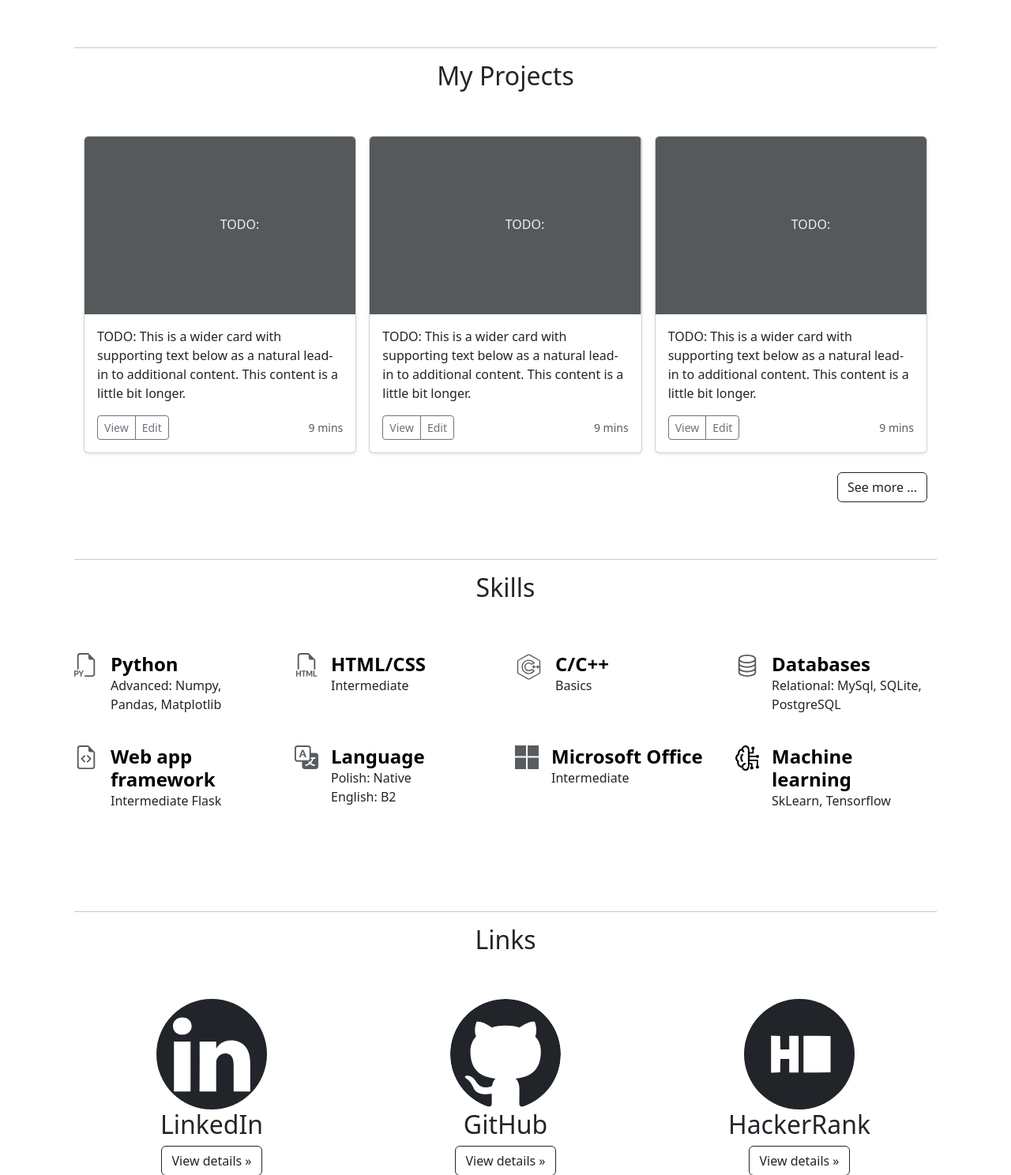
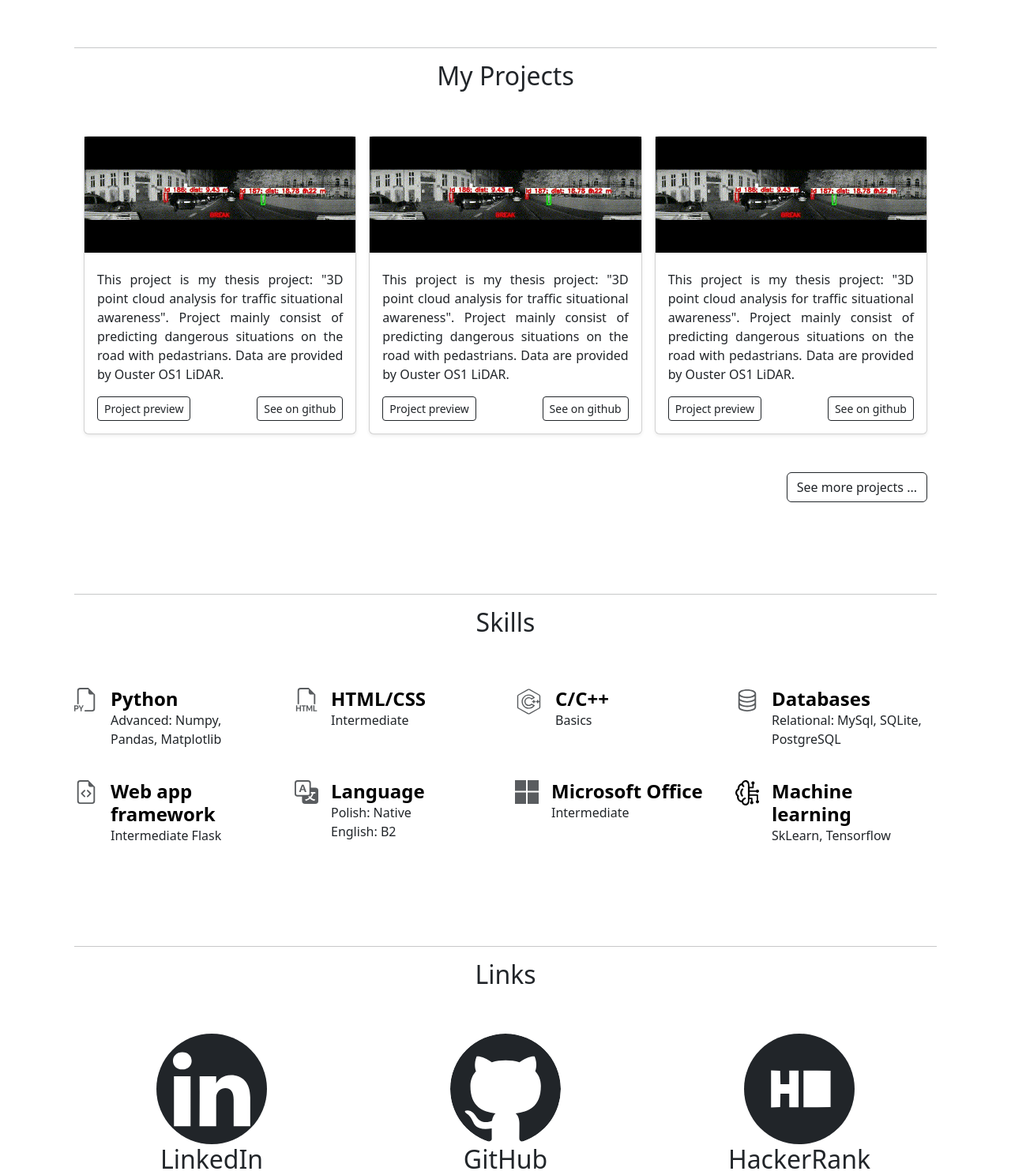
Before and after one commit to SzewczykSzy/Portfolio_Page, a Flask app: page / in a window 1280 px wide. Shown: the part 734-2222 px from the top of the page at 79% size. Run offline with Flask 2, Linux system fonts and the light colour scheme.

Commit message:
first project added in half

```diff
--- a/api/index.py
+++ b/api/index.py
@@ -18,6 +18,10 @@ def about():
 def projects():
     return render_template('projects.html')
 
+@app.route('/projects/project_1')
+def project_1():
+    return render_template('project_1.html')
+
 
 if __name__ == "__main__":
     app.run(debug=True)
--- a/api/templates/index.html
+++ b/api/templates/index.html
@@ -74,85 +74,96 @@
     <div class="container col-xxl-8 px-4 py-5">
         <hr id="scrollHeading_2">
         <h2 class="text-center">My Projects</h2>
-        <div class="album pt-5 bg-white">
+        <div class="album py-5 bg-white" >
             <div class="container">
                 <div class="row row-cols-1 row-cols-sm-2 row-cols-md-3 g-3">
                     <div class="col">
-                        <div class="card shadow-sm">
-                            <svg class="bd-placeholder-img card-img-top" width="100%" height="225"
-                                xmlns="http://www.w3.org/2000/svg" role="img" aria-label="Placeholder: Thumbnail"
-                                preserveAspectRatio="xMidYMid slice" focusable="false">
-                                <title>Placeholder</title>
-                                <rect width="100%" height="100%" fill="#55595c"></rect><text x="50%" y="50%"
-                                    fill="#eceeef" dy=".3em">TODO:</text>
-                            </svg>
+                        <div class="card shadow-sm card h-100">
+                            <div class="bd-placeholder-img card-img-top">
+                                <a href="{{ url_for('projects') }}" type="button">
+                                    <img src="../static/img/wynik.gif"
+                                    class="d-block w-100" alt="Wynik">
+                                </a>
+                            </div>
                             <div class="card-body">
-                                <p class="card-text">TODO: This is a wider card with supporting text below as a natural
-                                    lead-in to additional content. This content is a little bit longer.</p>
+                                <div class="pb-3">
+                                    <p class="card-text"
+                                       style="text-align: justify">This project is my thesis project: "3D point cloud analysis for traffic situational awareness". Project mainly consist of predicting dangerous situations on the road with pedastrians. Data are provided by Ouster OS1 LiDAR.
+                                    </p>
+                                </div>
                                 <div class="d-flex justify-content-between align-items-center">
-                                    <div class="btn-group">
-                                        <button type="button" class="btn btn-sm btn-outline-secondary">View</button>
-                                        <button type="button" class="btn btn-sm btn-outline-secondary">Edit</button>
-                                    </div>
-                                    <small class="text-body-secondary">9 mins</small>
+                                    <a href="{{ url_for('project_1') }}"
+                                           type="button"
+                                           class="btn btn-sm btn-outline-dark"”>Project preview</a>
+                                    <a href="https://github.com/SzewczykSzy/Dangerous-situations-with-pedastrians/tree/main"
+                                           target="_blank" type="button"
+                                           class="btn btn-sm btn-outline-dark">See on github</a>
                                 </div>
                             </div>
                         </div>
                     </div>
                     <div class="col">
-                        <div class="card shadow-sm">
-                            <svg class="bd-placeholder-img card-img-top" width="100%" height="225"
-                                xmlns="http://www.w3.org/2000/svg" role="img" aria-label="Placeholder: Thumbnail"
-                                preserveAspectRatio="xMidYMid slice" focusable="false">
-                                <title>Placeholder</title>
-                                <rect width="100%" height="100%" fill="#55595c"></rect><text x="50%" y="50%"
-                                    fill="#eceeef" dy=".3em">TODO:</text>
-                            </svg>
+                        <div class="card shadow-sm card h-100">
+                            <div class="bd-placeholder-img card-img-top">
+                                <a href="{{ url_for('projects') }}" type="button">
+                                    <img src="../static/img/wynik.gif"
+                                    class="d-block w-100" alt="Wynik">
+                                </a>
+                            </div>
                             <div class="card-body">
-                                <p class="card-text">TODO: This is a wider card with supporting text below as a natural
-                                    lead-in to additional content. This content is a little bit longer.</p>
+                                <div class="pb-3">
+                                    <p class="card-text"
+                                       style="text-align: justify">This project is my thesis project: "3D point cloud analysis for traffic situational awareness". Project mainly consist of predicting dangerous situations on the road with pedastrians. Data are provided by Ouster OS1 LiDAR.
+                                    </p>
+                                </div>
                                 <div class="d-flex justify-content-between align-items-center">
-                                    <div class="btn-group">
-                                        <button type="button" class="btn btn-sm btn-outline-secondary">View</button>
-                                        <button type="button" class="btn btn-sm btn-outline-secondary">Edit</button>
-                                    </div>
-                                    <small class="text-body-secondary">9 mins</small>
+                                    <a href="{{ url_for('projects') }}"
+                                           type="button"
+                                           class="btn btn-sm btn-outline-dark"”>Project preview</a>
+                                    <a href="https://github.com/SzewczykSzy/Dangerous-situations-with-pedastrians/tree/main"
+                                           target="_blank" type="button"
+                                           class="btn btn-sm btn-outline-dark">See on github</a>
                                 </div>
                             </div>
                         </div>
                     </div>
                     <div class="col">
-                        <div class="card shadow-sm">
-                            <svg class="bd-placeholder-img card-img-top" width="100%" height="225"
-                                xmlns="http://www.w3.org/2000/svg" role="img" aria-label="Placeholder: Thumbnail"
-                                preserveAspectRatio="xMidYMid slice" focusable="false">
-                                <title>Placeholder</title>
-                                <rect width="100%" height="100%" fill="#55595c"></rect><text x="50%" y="50%"
-                                    fill="#eceeef" dy=".3em">TODO:</text>
-                            </svg>
+                        <div class="card shadow-sm card h-100">
+                            <div class="bd-placeholder-img card-img-top">
+                                <a href="{{ url_for('projects') }}" type="button">
+                                    <img src="../static/img/wynik.gif"
+                                    class="d-block w-100" alt="Wynik">
+                                </a>
+                            </div>
                             <div class="card-body">
-                                <p class="card-text">TODO: This is a wider card with supporting text below as a natural
-                                    lead-in to additional content. This content is a little bit longer.</p>
+                                <div class="pb-3">
+                                    <p class="card-text"
+                                       style="text-align: justify">This project is my thesis project: "3D point cloud analysis for traffic situational awareness". Project mainly consist of predicting dangerous situations on the road with pedastrians. Data are provided by Ouster OS1 LiDAR.
+                                    </p>
+                                </div>
                                 <div class="d-flex justify-content-between align-items-center">
-                                    <div class="btn-group">
-                                        <button type="button" class="btn btn-sm btn-outline-secondary">View</button>
-                                        <button type="button" class="btn btn-sm btn-outline-secondary">Edit</button>
-                                    </div>
-                                    <small class="text-body-secondary">9 mins</small>
+                                    <a href="{{ url_for('projects') }}"
+                                           type="button"
+                                           class="btn btn-sm btn-outline-dark"”>Project preview</a>
+                                    <a href="https://github.com/SzewczykSzy/Dangerous-situations-with-pedastrians/tree/main"
+                                           target="_blank" type="button"
+                                           class="btn btn-sm btn-outline-dark">See on github</a>
                                 </div>
                             </div>
                         </div>
                     </div>
                 </div>
+                </div>
+                    <div class="container d-flex justify-content-end pt-5">
+                    <a class="align-items-end mr-5" href="{{url_for('projects')}}"><button type="button"
+                            class="btn btn-outline-dark">See more projects ...</button></a>
+                    </div>
+                </div>
             </div>
         </div>
-        <div class="container d-flex justify-content-end pt-4">
-            <a class="align-items-end mr-5" href="{{url_for('projects')}}"><button type="button"
-                    class="btn btn-outline-dark">See more ...</button></a>
-        </div>
-    </div>
+
     <!-- Skills section -->
-    <div class="container col-xxl-8 px-4 pt-2">
+    <div class="container col-xxl-8 px-4 pt-1">
         <hr id="scrollHeading_3">
         <h2 class="pb-2 text-center">Skills</h2>
         <div class="row row-cols-1 row-cols-sm-2 row-cols-md-3 row-cols-lg-4 g-4 py-5">
```
Also changed, not shown: api/templates/project_1.html (added, +116 -0 lines), api/static/img/OS1.png (added), api/static/img/conversion_small.png (added), api/static/img/roboflow-inc-logo-vector_s.png (added), api/static/img/wynik.gif (added), api/static/img/wynik_break.png (added), api/static/img/yolov8.png (added), api/static/img/yolov8_s.png (added), api/static/img/yolov8_ss.png (added).
